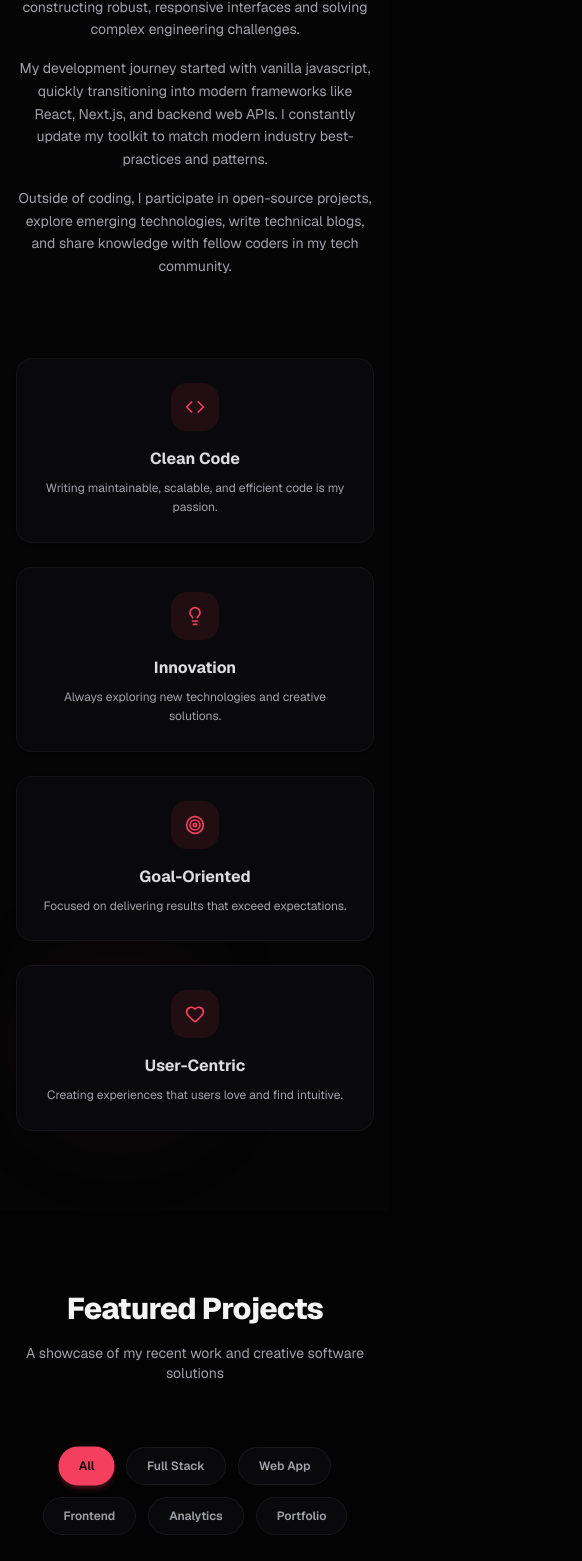
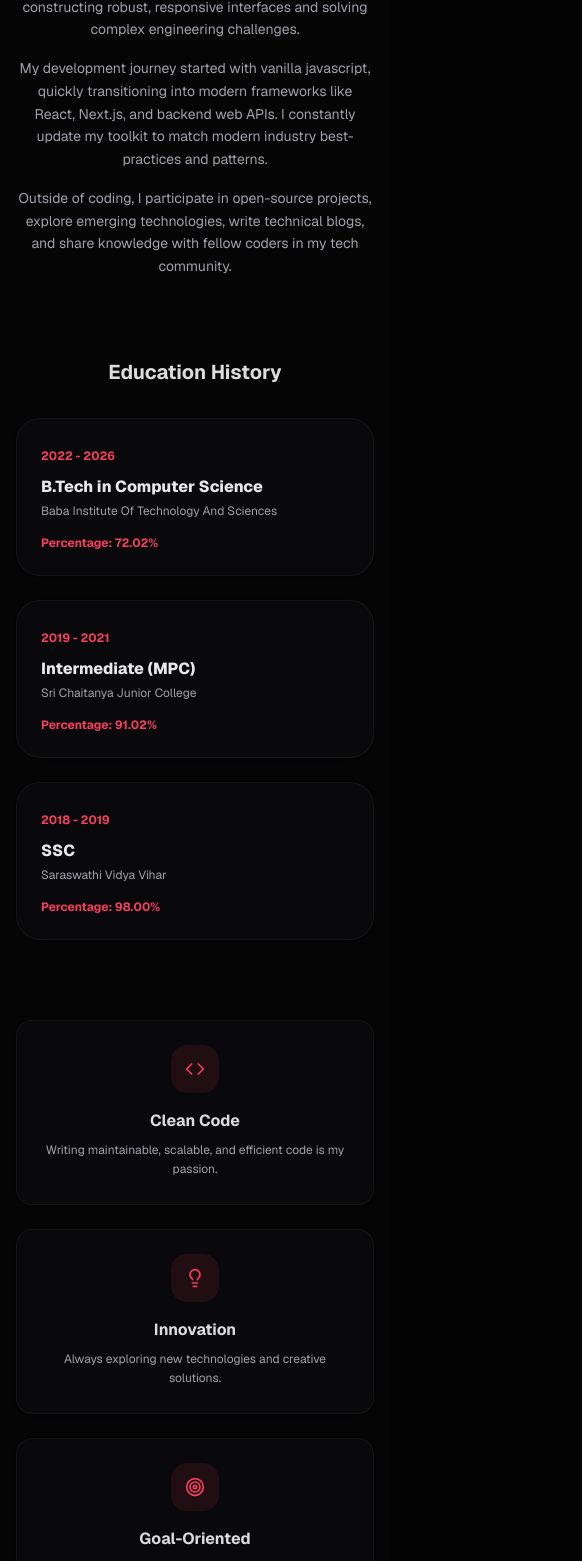
Before and after one commit to Gittyasn/PORTFOLIO, a Next.js app: page / in a window 390 px wide. Shown: the part 1498-3059 px from the top of the page, 582 px wide, since content can reach past the window. Built offline with nearby package versions, Linux system fonts and the light colour scheme.

Commit message:
feat: update portfolio with Bandaru Yaswanth's resume details and photo

```diff
--- a/src/app/layout.tsx
+++ b/src/app/layout.tsx
@@ -14,9 +14,9 @@ const geistMono = Geist_Mono({
 });
 
 export const metadata: Metadata = {
-  title: "Yaswanth | Full Stack Developer",
+  title: "Bandaru Yaswanth | Developer & Data Analyst",
   description:
-    "Personal portfolio of Yaswanth, a passionate full stack developer specialized in React, Next.js, and modern web technologies.",
+    "Personal portfolio of Bandaru Yaswanth, a Computer Science student skilled in Full-Stack Development, Data Science, and AI automation.",
 };
 
 export default function RootLayout({ children }: { children: React.ReactNode }) {
--- a/src/components/sections/about.tsx
+++ b/src/components/sections/about.tsx
@@ -97,7 +97,7 @@ export function About() {
             className="lg:col-span-7 space-y-6 text-center lg:text-left"
           >
             <h3 className="text-xl md:text-2xl font-bold tracking-tight text-foreground/90">
-              Senior Undergraduate in CSE at BITS Vizag
+              CSE Undergraduate at Baba Institute of Technology and Sciences
             </h3>
             <div className="space-y-4 text-muted-foreground leading-relaxed text-sm md:text-base">
               <p>
@@ -111,6 +111,58 @@ export function About() {
               </p>
             </div>
           </motion.div>
+        </div>
+
+        {/* Education History */}
+        <div className="mt-20">
+          <motion.h3
+            initial={{ opacity: 0, y: 15 }}
+            whileInView={{ opacity: 1, y: 0 }}
+            viewport={{ once: true }}
+            className="text-xl md:text-2xl font-bold mb-8 text-center lg:text-left text-foreground/90"
+          >
+            Education History
+          </motion.h3>
+          <div className="grid grid-cols-1 md:grid-cols-3 gap-6">
+            <motion.div
+              initial={{ opacity: 0, y: 20 }}
+              whileInView={{ opacity: 1, y: 0 }}
+              viewport={{ once: true }}
+              transition={{ delay: 0.1 }}
+              className="bg-card border border-border/80 p-6 rounded-3xl shadow-sm hover:border-primary/30 transition-all duration-300"
+            >
+              <span className="text-xs font-bold text-primary">2022 - 2026</span>
+              <h4 className="font-extrabold text-base mt-2 text-foreground/95">B.Tech in Computer Science</h4>
+              <p className="text-xs text-muted-foreground mt-1">Baba Institute Of Technology And Sciences</p>
+              <p className="text-xs text-primary font-bold mt-4">Percentage: 72.02%</p>
+            </motion.div>
+
+            <motion.div
+              initial={{ opacity: 0, y: 20 }}
+              whileInView={{ opacity: 1, y: 0 }}
+              viewport={{ once: true }}
+              transition={{ delay: 0.2 }}
+              className="bg-card border border-border/80 p-6 rounded-3xl shadow-sm hover:border-primary/30 transition-all duration-300"
+            >
+              <span className="text-xs font-bold text-primary">2019 - 2021</span>
+              <h4 className="font-extrabold text-base mt-2 text-foreground/95">Intermediate (MPC)</h4>
+              <p className="text-xs text-muted-foreground mt-1">Sri Chaitanya Junior College</p>
+              <p className="text-xs text-primary font-bold mt-4">Percentage: 91.02%</p>
+            </motion.div>
+
+            <motion.div
+              initial={{ opacity: 0, y: 20 }}
+              whileInView={{ opacity: 1, y: 0 }}
+              viewport={{ once: true }}
+              transition={{ delay: 0.3 }}
+              className="bg-card border border-border/80 p-6 rounded-3xl shadow-sm hover:border-primary/30 transition-all duration-300"
+            >
+              <span className="text-xs font-bold text-primary">2018 - 2019</span>
+              <h4 className="font-extrabold text-base mt-2 text-foreground/95">SSC</h4>
+              <p className="text-xs text-muted-foreground mt-1">Saraswathi Vidya Vihar</p>
+              <p className="text-xs text-primary font-bold mt-4">Percentage: 98.00%</p>
+            </motion.div>
+          </div>
         </div>
 
         {/* Highlights Cards Grid */}
--- a/src/components/sections/contact.tsx
+++ b/src/components/sections/contact.tsx
@@ -236,7 +236,7 @@ export function Contact() {
 
               {/* Email details */}
               <a
-                href="mailto:yaswanth.dev@gmail.com"
+                href="mailto:bandaruyaswanth7@gmail.com"
                 className="flex items-center gap-4 bg-card border border-border p-5 rounded-2xl shadow-sm hover:border-primary/45 transition-colors group"
               >
                 <div className="w-11 h-11 bg-primary/10 rounded-xl flex items-center justify-center text-primary group-hover:scale-105 transition-transform">
@@ -244,7 +244,7 @@ export function Contact() {
                 </div>
                 <div>
                   <h4 className="font-bold text-xs uppercase tracking-wider text-muted-foreground">Email</h4>
-                  <p className="text-sm font-semibold text-foreground/90 break-all">yaswanth.dev@gmail.com</p>
+                  <p className="text-sm font-semibold text-foreground/90 break-all">bandaruyaswanth7@gmail.com</p>
                 </div>
               </a>
 
@@ -255,7 +255,7 @@ export function Contact() {
                 </div>
                 <div>
                   <h4 className="font-bold text-xs uppercase tracking-wider text-muted-foreground">Phone</h4>
-                  <p className="text-sm font-semibold text-foreground/90">+91 XXXXXXXXXX</p>
+                  <p className="text-sm font-semibold text-foreground/90">+91 9398106078</p>
                 </div>
               </div>
 
--- a/src/components/sections/hero.tsx
+++ b/src/components/sections/hero.tsx
@@ -147,7 +147,7 @@ export function Hero() {
             className="flex items-center justify-center space-x-5 pt-8"
           >
             <a
-              href="https://github.com/vamsipaul1"
+              href="https://github.com/Gittyasn"
               target="_blank"
               rel="noopener noreferrer"
               className="p-3 bg-card border border-border/80 rounded-2xl text-muted-foreground hover:text-primary hover:border-primary/40 hover:scale-110 transition-all shadow-sm"
@@ -156,7 +156,7 @@ export function Hero() {
               <Github className="w-5 h-5" />
             </a>
             <a
-              href="https://www.linkedin.com/in/vamsi-rangumudri"
+              href="https://www.linkedin.com/in/yaswanth-bandaru-98912b"
               target="_blank"
               rel="noopener noreferrer"
               className="p-3 bg-card border border-border/80 rounded-2xl text-muted-foreground hover:text-primary hover:border-primary/40 hover:scale-110 transition-all shadow-sm"
@@ -165,7 +165,7 @@ export function Hero() {
               <Linkedin className="w-5 h-5" />
             </a>
             <a
-              href="mailto:vamsi.rangumudri.dev@gmail.com"
+              href="mailto:bandaruyaswanth7@gmail.com"
               className="p-3 bg-card border border-border/80 rounded-2xl text-muted-foreground hover:text-primary hover:border-primary/40 hover:scale-110 transition-all shadow-sm"
               aria-label="Email"
             >
--- a/src/components/sections/projects.tsx
+++ b/src/components/sections/projects.tsx
@@ -6,61 +6,25 @@ import { motion, AnimatePresence } from "framer-motion";
 import { ExternalLink, Eye } from "lucide-react";
 import { Github } from "@/components/icons";
 
-const categories = ["All", "Full Stack", "Web App", "Frontend", "Analytics", "Portfolio"];
+const categories = ["All", "Full Stack", "Analytics"];
 
 const projectsData = [
   {
-    title: "E-Commerce Platform",
+    title: "School Management System",
     category: "Full Stack",
-    desc: "A full-stack e-commerce solution with React, Node.js, and Stripe integration.",
-    image: "https://images.pexels.com/photos/230544/pexels-photo-230544.jpeg?auto=compress&cs=tinysrgb&w=800",
-    tags: ["React", "Node.js", "MongoDB", "Stripe", "Express"],
-    github: "https://github.com/vamsipaul1",
+    desc: "Built a web-based MERN-stack system to manage student/teacher records, attendance logs, and grades, complete with database relations and role-based user management.",
+    image: "https://images.pexels.com/photos/3184291/pexels-photo-3184291.jpeg?auto=compress&cs=tinysrgb&w=800",
+    tags: ["React.js", "Node.js", "Express.js", "MongoDB", "MERN Stack"],
+    github: "https://github.com/Gittyasn",
     demo: "#",
   },
   {
-    title: "Task Management App",
-    category: "Web App",
-    desc: "A collaborative task management application with real-time updates and task delegation.",
-    image: "https://images.pexels.com/photos/3184291/pexels-photo-3184291.jpeg?auto=compress&cs=tinysrgb&w=800",
-    tags: ["Next.js", "TypeScript", "Prisma", "Supabase", "Tailwind"],
-    github: "https://github.com/vamsipaul1",
-    demo: "#",
-  },
-  {
-    title: "Weather Dashboard",
-    category: "Frontend",
-    desc: "A responsive weather dashboard featuring location-based mapping and 7-day forecast APIs.",
-    image: "https://images.pexels.com/photos/209831/pexels-photo-209831.jpeg?auto=compress&cs=tinysrgb&w=800",
-    tags: ["React", "Chart.js", "Weather API", "CSS Grid"],
-    github: "https://github.com/vamsipaul1",
-    demo: "#",
-  },
-  {
-    title: "Social Media Analytics",
+    title: "LinkedIn Job Posting Data Analysis",
     category: "Analytics",
-    desc: "Real-time analytics tracker visualizing visitor metrics and platform growth ratios. (Ongoing)",
+    desc: "Analyzed LinkedIn job postings (2023–2024) utilizing Python to study hiring trends, summarize valuable skill tags, and map demand ratios across locations.",
     image: "https://images.pexels.com/photos/147413/twitter-facebook-together-exchange-of-information-147413.jpeg?auto=compress&cs=tinysrgb&w=800",
-    tags: ["Vue.js", "D3.js", "Python", "FastAPI", "PostgreSQL"],
-    github: "https://github.com/vamsipaul1",
-    demo: "#",
-  },
-  {
-    title: "Portfolio Website",
-    category: "Portfolio",
-    desc: "A modern, responsive portfolio website featuring fluid layouts, dark themes, and MDX.",
-    image: "https://images.pexels.com/photos/196644/pexels-photo-196644.jpeg?auto=compress&cs=tinysrgb&w=800",
-    tags: ["Next.js", "Framer Motion", "Tailwind CSS", "MDX"],
-    github: "https://github.com/vamsipaul1",
-    demo: "#",
-  },
-  {
-    title: "Booking System",
-    category: "Full Stack",
-    desc: "Client-service real-time calendar syncing, schedule booking, and payment processing. (Ongoing)",
-    image: "https://images.pexels.com/photos/3184465/pexels-photo-3184465.jpeg?auto=compress&cs=tinysrgb&w=800",
-    tags: ["React", "Express", "MySQL", "Socket.io", "Stripe"],
-    github: "https://github.com/vamsipaul1",
+    tags: ["Python", "Pandas", "Matplotlib", "Seaborn", "Data Analysis"],
+    github: "https://github.com/Gittyasn",
     demo: "#",
   },
 ];
```
Also changed, not shown: src/components/footer.tsx (+6 -6 lines), src/components/sections/certifications.tsx (+20 -44 lines), src/components/sections/experience.tsx (+15 -15 lines), src/components/sections/skills.tsx (+13 -23 lines), public/profile.png, 1 other file (tests, documents, lock files or other folders).
